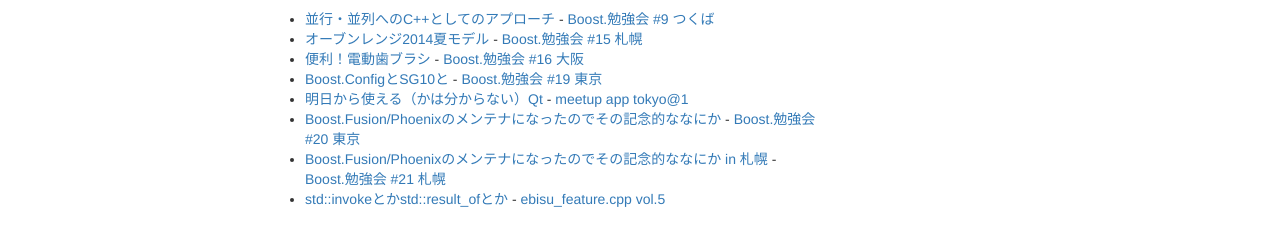
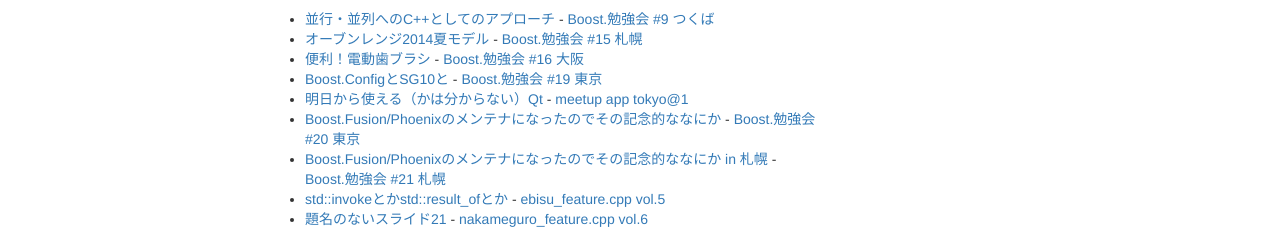
Before and after one commit to Flast/flast.github.io, a plain HTML site: page index.html in a window 1280 px wide. Shown: the part 482-728 px from the top of the page. Drawn offline with nearby package versions, Linux system fonts and the light colour scheme.

Commit message:
Added link on top

```diff
--- a/index.html
+++ b/index.html
@@ -94,6 +94,7 @@
             <li><a href="./article/boost-20-tokyo/index.html">Boost.Fusion/Phoenixのメンテナになったのでその記念的ななにか</a> - <a href="https://boostjp.github.io/study_meeting/study20">Boost.勉強会 #20 東京</a></li>
             <li><a href="./article/boost-21-sapporo/index.html">Boost.Fusion/Phoenixのメンテナになったのでその記念的ななにか in 札幌</a> - <a href="https://boostjp.github.io/study_meeting/study21">Boost.勉強会 #21 札幌</a></li>
             <li><a href="./article/ebisu-feature-5/index.html">std::invokeとかstd::result_ofとか</a> - <a href="https://ebisu-effective-modern-cpp.connpass.com/event/79032/">ebisu_feature.cpp vol.5</a></li>
+            <li><a href="./article/nakameguro-feature-6/index.html">題名のないスライド21</a> - <a href="https://ebisu-effective-modern-cpp.connpass.com/event/96872/">nakameguro_feature.cpp vol.6</a></li>
           </ul>
         </section>
 
```
